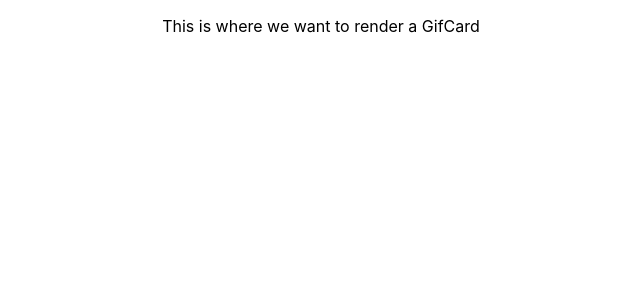
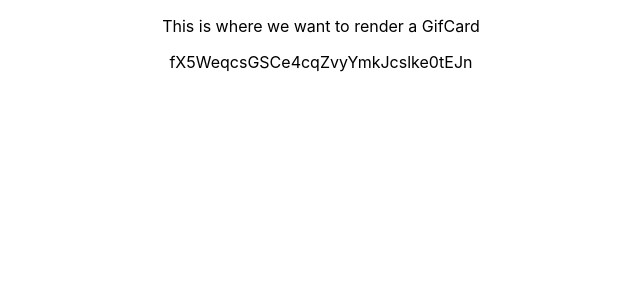
Before and after one commit to kaizenc/CUNY2X-GIPHY-API, a React (Create React App) app in the folder giphy-api-app/: page / in a window 1280 px wide. Shown: the top 300 px of the page, without its empty margins (319-959 px from the left). Built offline with nearby package versions, Linux system fonts and the light colour scheme.

Commit message:
Updated SearchField.js name

```diff
--- a/giphy-api-app/src/App.js
+++ b/giphy-api-app/src/App.js
@@ -1,12 +1,18 @@
 import React, { Component } from 'react';
 import './App.css';
-import SwitchField from './components/SwitchField';
+import SearchField from './components/SearchField';
+let variables = require('./variables.js');
 
 class App extends Component {
+  componentDidMount() {
+
+  }
+
   render() {
     return (
       <div className="App">
-        <SwitchField/>
+        <SearchField/>
+        <p>{variables.API_KEY}</p>
       </div>
     );
   }
--- a/giphy-api-app/src/components/SwitchField.js
+++ b/giphy-api-app/src/components/SearchField.js
@@ -2,7 +2,7 @@ import React, { Component } from 'react';
 import axios from 'axios';
 import GifCard from './GifCard';
 
-class SwitchField extends Component {
+class SearchField extends Component {
     constructor(props) {
         super(props);
         this.state = {
@@ -12,11 +12,11 @@ class SwitchField extends Component {
 
     render() {
         return (
-            <div className="SwitchField">
+            <div className="SearchField">
                 <GifCard/>
             </div>
         );
     }
 }
 
-export default SwitchField;
+export default SearchField;
--- /dev/null
+++ b/giphy-api-app/src/variables.js
@@ -0,0 +1,3 @@
+module.exports = {
+  API_KEY: "fX5WeqcsGSCe4cqZvyYmkJcslke0tEJn"
+};
```
